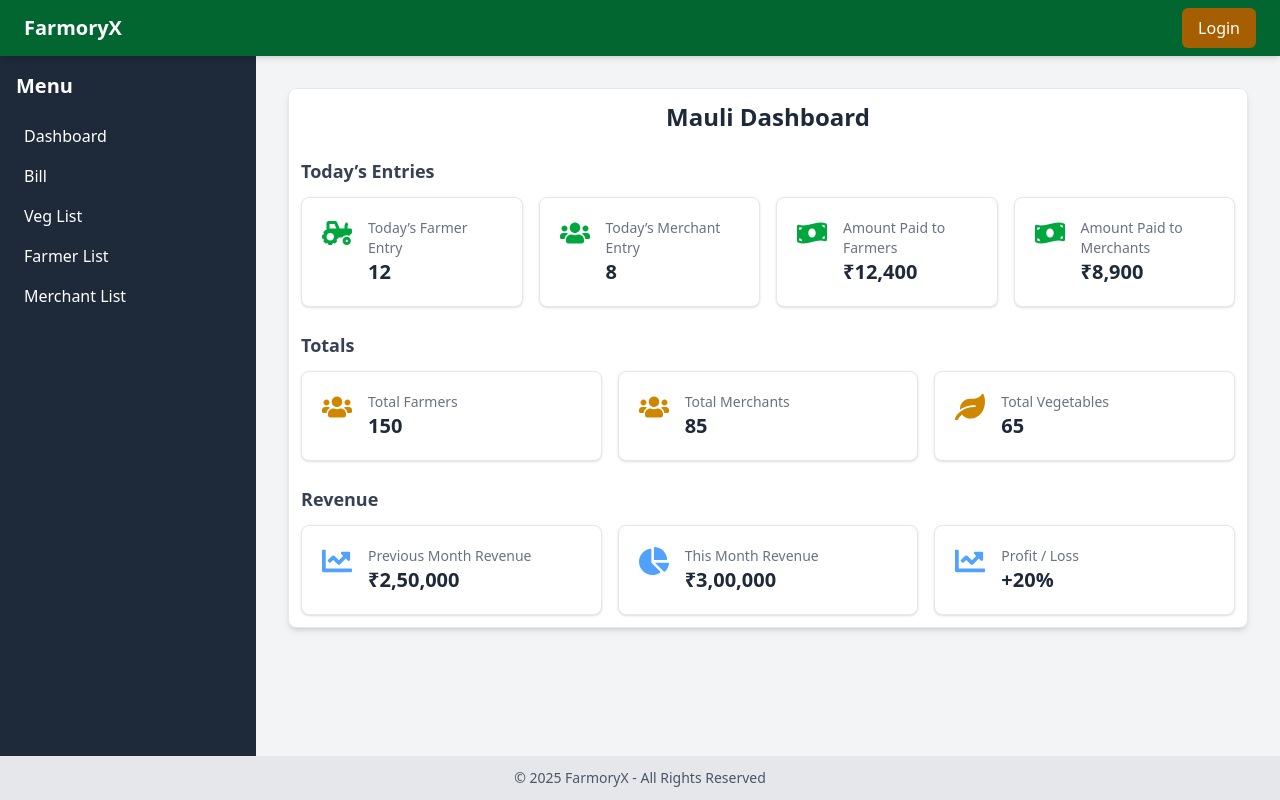
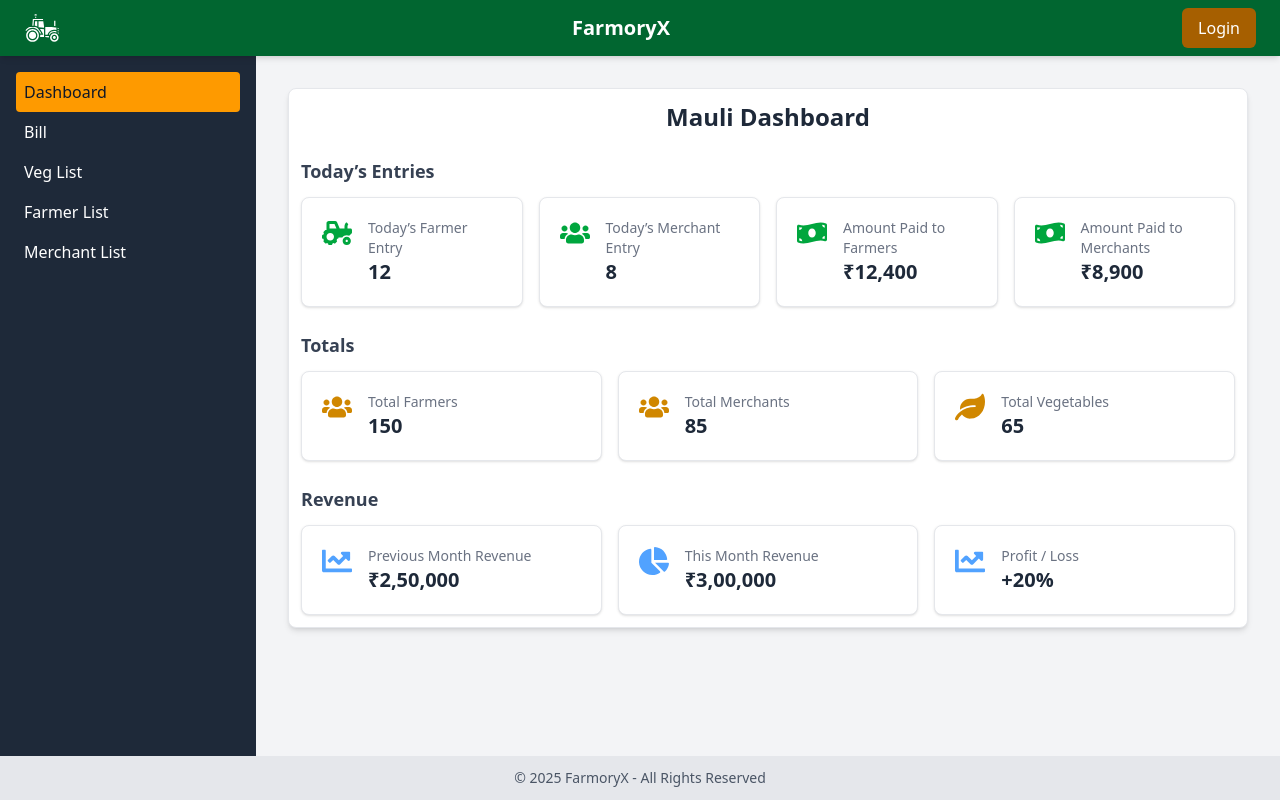
Before and after one commit to bankarbhushan/farmoryx, a React (Vite) app in the folder client/: page / in a window 1280 px wide. Built offline with nearby package versions, Linux system fonts and the light colour scheme.

Commit message:
sidebar add active functionality

```diff
--- a/client/src/Body.jsx
+++ b/client/src/Body.jsx
@@ -16,11 +16,11 @@ const Body = () => {
       case "Bill":
         return <Bill />;
       case "VegList":
-        return <Veglist/>;
+        return <Veglist />;
       case "FarmerList":
-        return <FarmerList/>;
+        return <FarmerList />;
       case "MerchantList":
-        return <MerchantList/>
+        return <MerchantList />;
       default:
         return <Dashboard />;
     }
@@ -29,7 +29,7 @@ const Body = () => {
   return (
     <div className="flex w-full">
       <div className="w-64 bg-gray-800 text-white p-4 hidden md:block">
-        <Sidebar setActiveComponent={setActiveComponent} />
+        <Sidebar activeComponent={activeComponent} setActiveComponent={setActiveComponent} />
       </div>
 
       <div className="flex-1 bg-gray-100 p-6">{renderComponent()}</div>
--- a/client/src/components/bill/Bill.jsx
+++ b/client/src/components/bill/Bill.jsx
@@ -9,7 +9,8 @@ const Bill = () => {
   return (
     <Wrapper>
         <div>
-            <div className='flex flex-col justify-betweens md:flex-row'>
+        <h1 className="text-xl font-bold text-center mb-4 text-gray-800">Bill </h1>
+        <div className='flex flex-col justify-betweens md:flex-row'>
                 <Wrapper className='min-h-57 min-w-[38%] shadow-none'>
                      <InfoForm/>
                  </Wrapper>
--- a/client/src/components/layout/header/Header.jsx
+++ b/client/src/components/layout/header/Header.jsx
@@ -1,9 +1,13 @@
 // Header.jsx
 import React from "react";
+import { GiFarmTractor } from "react-icons/gi";
+
 
 const Header = () => {
   return (
     <header className="fixed top-0 left-0 right-0 h-14 bg-green-800 text-white flex items-center justify-between px-6 shadow-md z-50">
+      <GiFarmTractor className="text-4xl cursor-pointer" />
+
       <div className="text-xl font-bold">FarmoryX</div>
       <button className="px-4 py-2 bg-yellow-700 text-white rounded-md hover:bg-yellow-600 transition">
         Login
--- /dev/null
+++ b/client/src/components/layout/sidebar/MenuItem.jsx
@@ -0,0 +1,11 @@
+const MenuItem = ({ label, value, activeComponent, setActiveComponent }) => (
+  <li
+    className={`cursor-pointer p-2 rounded transition
+      ${activeComponent === value ? "bg-amber-500 text-gray-900" : "hover:bg-gray-700 text-white"}`}
+    onClick={() => setActiveComponent(value)}
+  >
+    {label}
+  </li>
+);
+
+export default MenuItem;
--- a/client/src/components/layout/sidebar/Sidebar.jsx
+++ b/client/src/components/layout/sidebar/Sidebar.jsx
@@ -1,38 +1,15 @@
 import React from "react";
+import MenuItem from "./MenuItem";
 
-const Sidebar = ({ setActiveComponent }) => {
+const Sidebar = ({ activeComponent, setActiveComponent }) => {
   return (
     <nav>
-      <h2 className="text-xl mb-4 font-semibold">Menu</h2>
       <ul>
-        <li
-          className="cursor-pointer hover:bg-gray-700 p-2 rounded"
-          onClick={() => setActiveComponent("Dashbord")}
-        >
-          Dashboard
-        </li>
-        <li
-          className="cursor-pointer hover:bg-gray-700 p-2 rounded"
-          onClick={() => setActiveComponent("Bill")}
-        >
-          Bill
-        </li>
-        <li
-          className="cursor-pointer hover:bg-gray-700 p-2 rounded"
-          onClick={() => setActiveComponent("VegList")}
-        >
-          Veg List
-        </li>
-           <li
-          className="cursor-pointer hover:bg-gray-700 p-2 rounded"
-          onClick={() => setActiveComponent("FarmerList")}
-        >
-          Farmer List
-        </li>
-        <li className="cursor-pointer hover:bg-gray-700 p-2 rounded"
-            onClick={() => setActiveComponent("MerchantList")}>
-              Merchant List
-        </li>
+        <MenuItem label="Dashboard" value="Dashboard" activeComponent={activeComponent} setActiveComponent={setActiveComponent} />
+        <MenuItem label="Bill" value="Bill" activeComponent={activeComponent} setActiveComponent={setActiveComponent} />
+        <MenuItem label="Veg List" value="VegList" activeComponent={activeComponent} setActiveComponent={setActiveComponent} />
+        <MenuItem label="Farmer List" value="FarmerList" activeComponent={activeComponent} setActiveComponent={setActiveComponent} />
+        <MenuItem label="Merchant List" value="MerchantList" activeComponent={activeComponent} setActiveComponent={setActiveComponent} />
       </ul>
     </nav>
   );
```
Also changed, not shown: client/src/assets/login.png (added), 1 other file (tests, documents, lock files or other folders).
